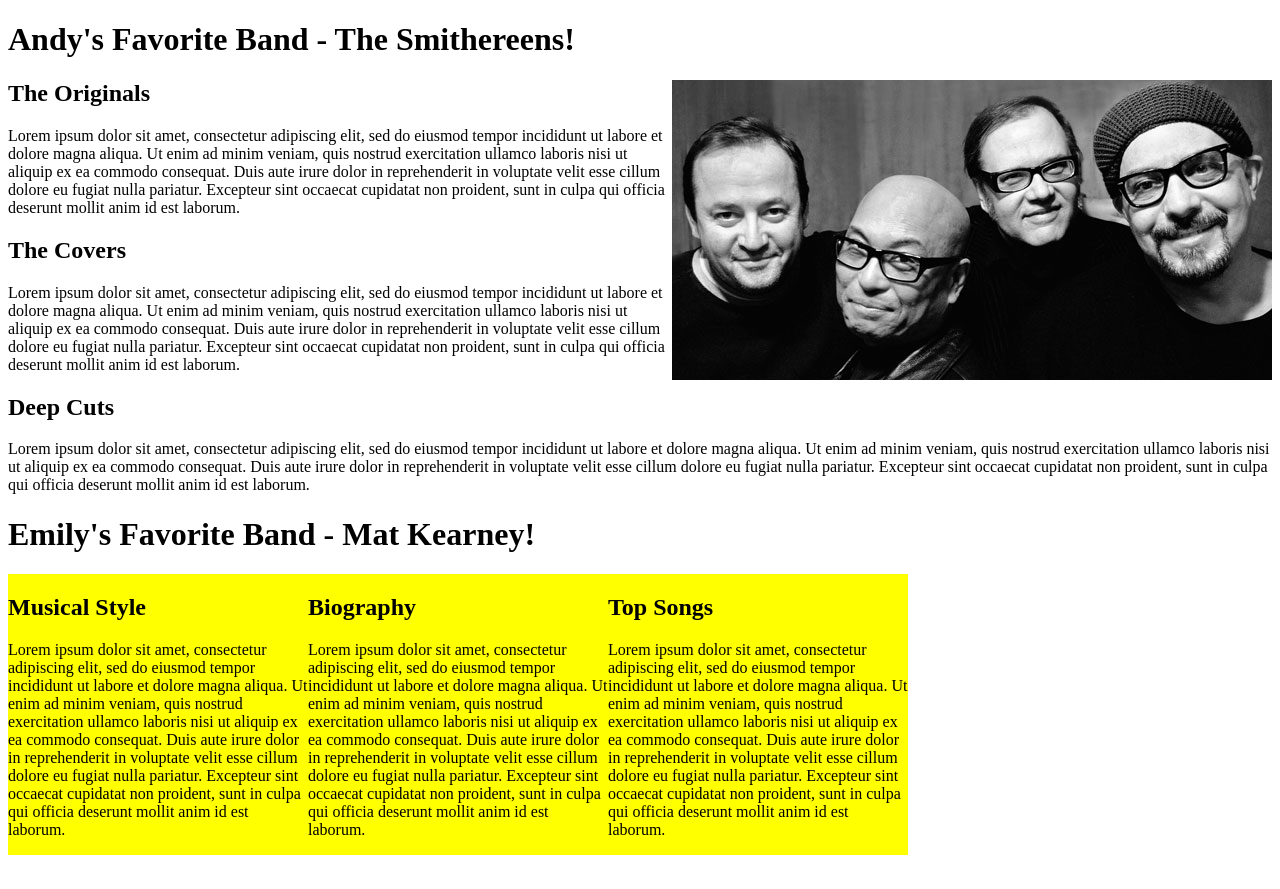
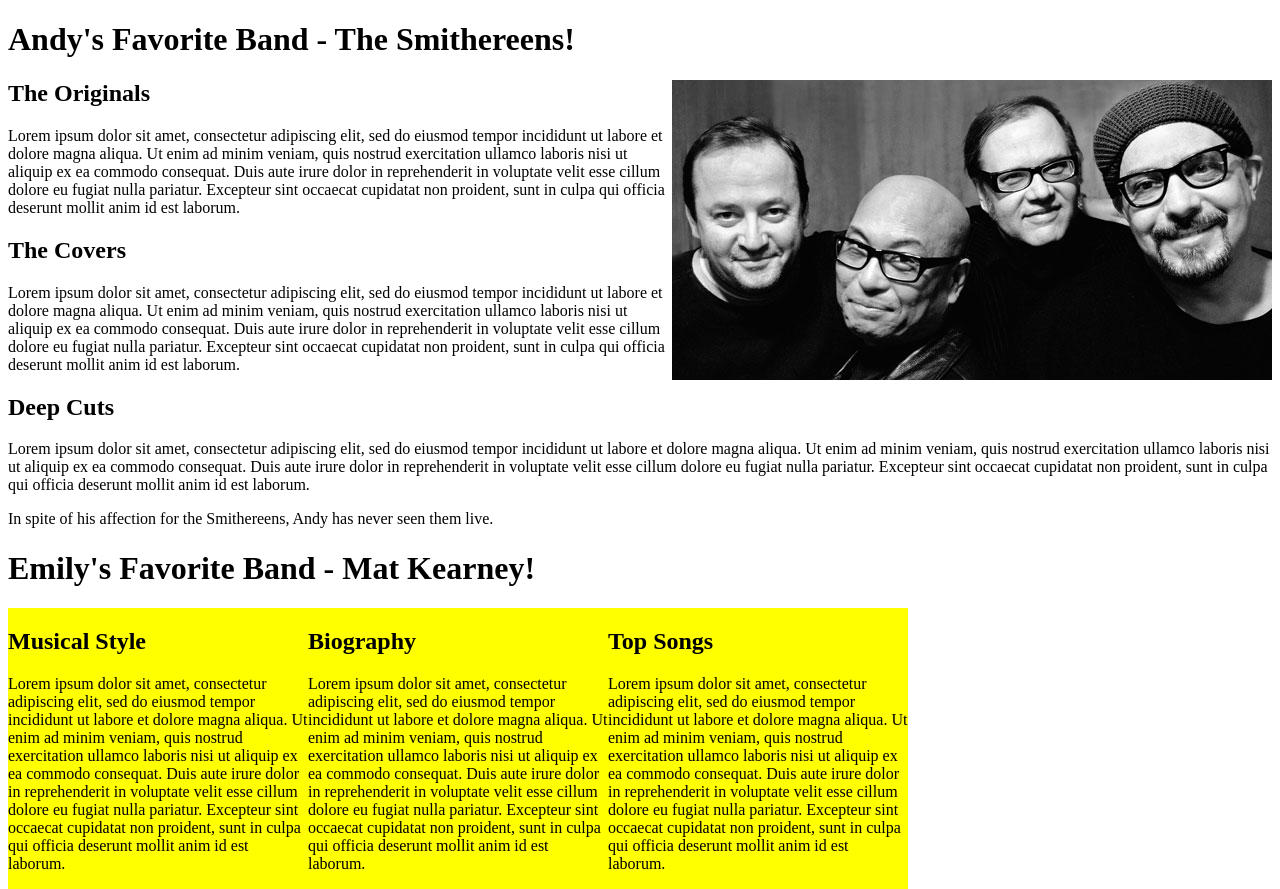
Before and after one commit to Priebea/favorite_band, a plain HTML site: page index.html in a window 1280 px wide. Before the commit the page ends 855 px from the top, so only its background shows below. Drawn offline with Linux system fonts and the light colour scheme.

Commit message:
Add sidebar.

```diff
--- a/index.html
+++ b/index.html
@@ -15,6 +15,8 @@
 
     <h2>Deep Cuts</h2>
     <p>Lorem ipsum dolor sit amet, consectetur adipiscing elit, sed do eiusmod tempor incididunt ut labore et dolore magna aliqua. Ut enim ad minim veniam, quis nostrud exercitation ullamco laboris nisi ut aliquip ex ea commodo consequat. Duis aute irure dolor in reprehenderit in voluptate velit esse cillum dolore eu fugiat nulla pariatur. Excepteur sint occaecat cupidatat non proident, sunt in culpa qui officia deserunt mollit anim id est laborum.</p>
+
+    <p class="sidebar"> In spite of his affection for the Smithereens, Andy has never seen them live.</p>
 
     <h1>Emily's Favorite Band - Mat Kearney!</h2>
 
```
